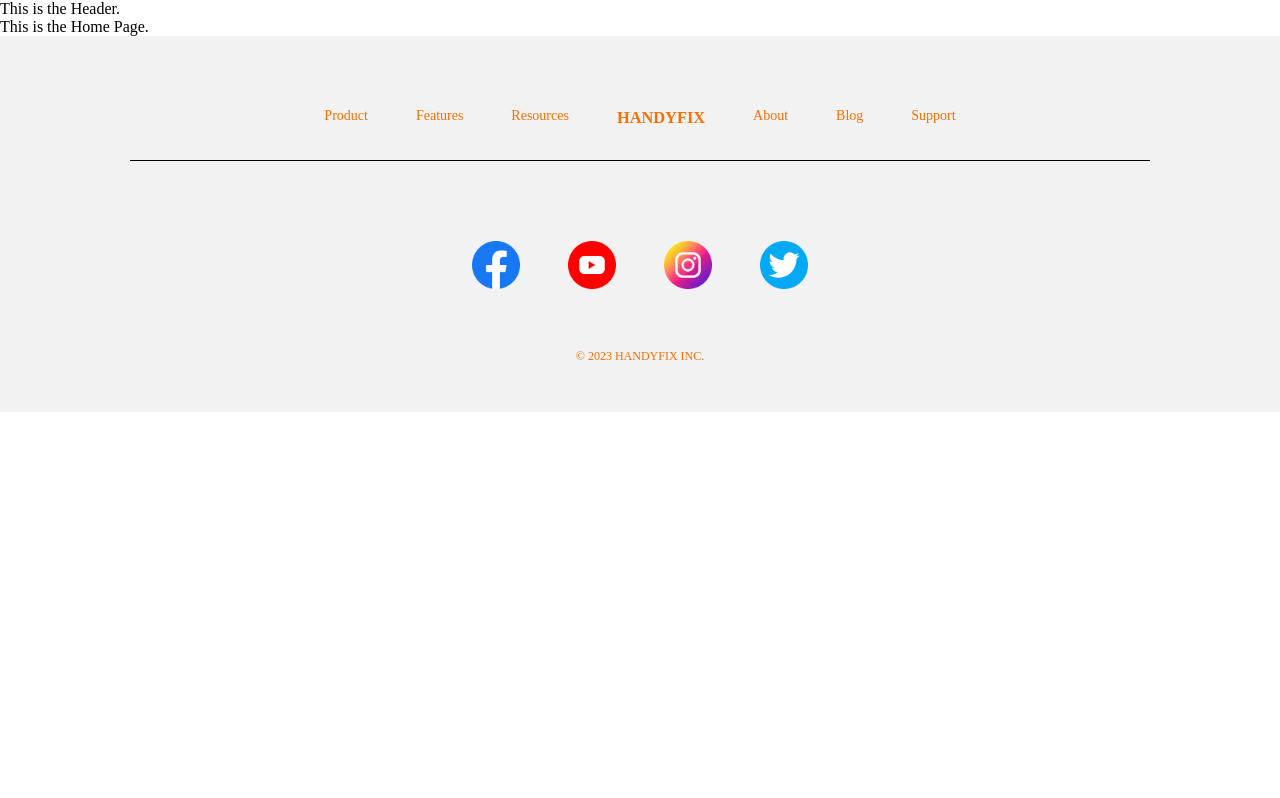
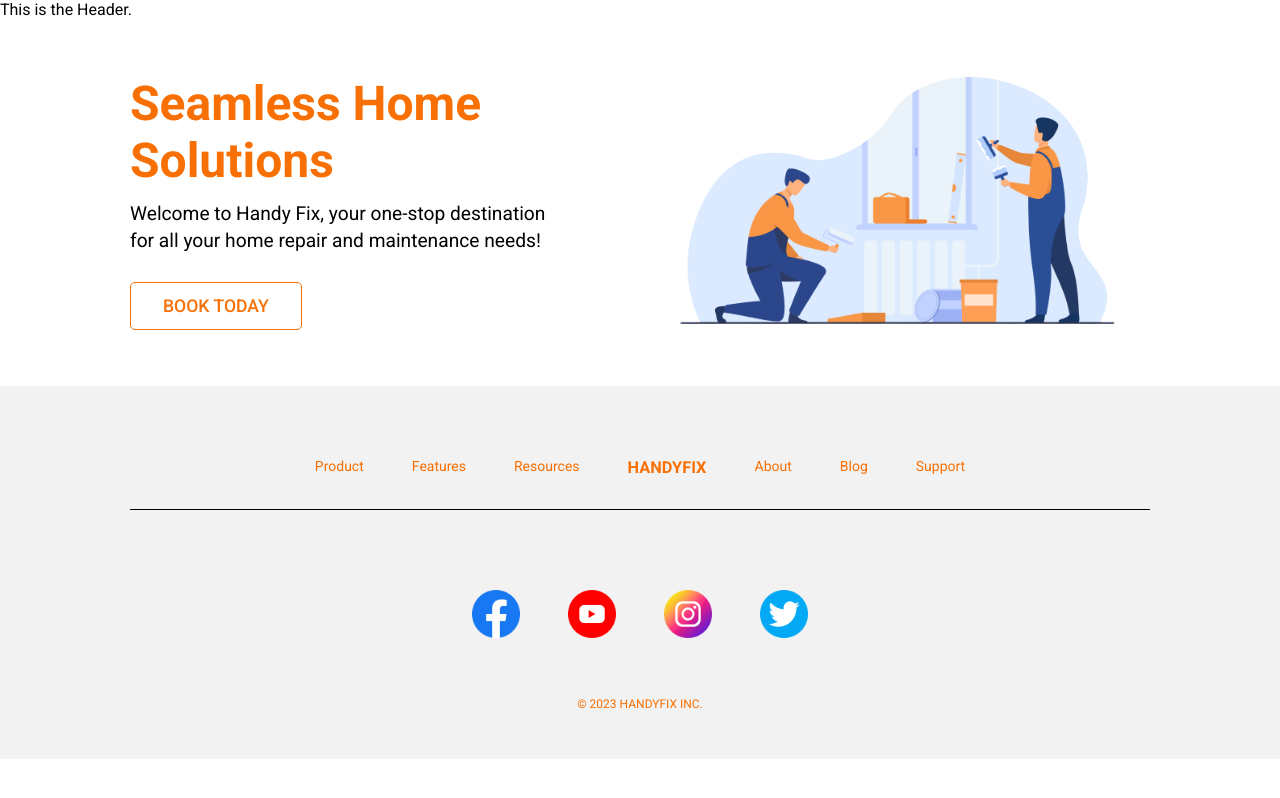
Before and after one commit to handyfix-org/handyfix-client, a React (Vite) app: page / in a window 1280 px wide. Built offline with nearby package versions, Linux system fonts and the light colour scheme.

Commit message:
( Added HomePage Hero, Added Fonts)

```diff
--- a/index.html
+++ b/index.html
@@ -4,7 +4,13 @@
     <meta charset="UTF-8" />
     <link rel="icon" type="image/svg+xml" href="/vite.svg" />
     <meta name="viewport" content="width=device-width, initial-scale=1.0" />
-    <title>Vite + React + TS</title>
+    <link rel="preconnect" href="https://fonts.googleapis.com" />
+    <link rel="preconnect" href="https://fonts.gstatic.com" crossorigin />
+    <link
+      href="https://fonts.googleapis.com/css2?family=Raleway:wght@100;200;300;400;500;700&family=Roboto:wght@400;500;700&display=swap"
+      rel="stylesheet"
+    />
+    <title>HandyFix</title>
   </head>
   <body>
     <div id="root"></div>
--- /dev/null
+++ b/src/components/Hero/Hero.jsx
@@ -0,0 +1,23 @@
+import "../Hero/Hero.scss";
+import HeroImage from "../../assets/images/Hero.png";
+import { Link } from "react-router-dom";
+
+function Hero() {
+  return (
+    <>
+      <section className="hero">
+        <div className="hero__content-container">
+          <h1 className="hero__heading">Seamless Home Solutions</h1>
+          <p className="hero__description">
+            Welcome to Handy Fix, your one-stop destination for all your home
+            repair and maintenance needs!
+          </p>
+          <Link className="hero__button">Book Today</Link>
+        </div>
+        <img className="hero__image" src={HeroImage} alt="HandyMan" />
+      </section>
+    </>
+  );
+}
+
+export default Hero;
--- /dev/null
+++ b/src/components/Hero/Hero.scss
@@ -0,0 +1,68 @@
+@use "../../styles/partials/mixins" as *;
+@use "../../styles/partials/colors" as *;
+
+.hero {
+  display: flex;
+  justify-content: center;
+  margin-top: 24px;
+  gap: 2rem;
+  flex-direction: column;
+  padding: 0 1rem;
+  width: 100%;
+  @include tablet {
+    @include desktop-margin;
+    flex-direction: row;
+    padding: 0 3rem;
+    gap: 5rem;
+  }
+
+  &__heading {
+    font-size: 3rem;
+    color: $HandFix-Orange;
+  }
+  &__description {
+    font-size: 1.2rem;
+    line-height: 1.4;
+  }
+
+  &__content-container {
+    display: flex;
+    flex-direction: column;
+    justify-content: center;
+    gap: 0.75rem;
+
+    @include tablet {
+      flex: 1;
+    }
+  }
+  &__image {
+    width: 100%;
+    @include tablet {
+      width: 80%;
+    }
+    @include desktop {
+      width: 50%;
+    }
+  }
+  &__button {
+    align-self: center;
+    color: $HandFix-Orange;
+    text-transform: uppercase;
+    font-weight: 500;
+    font-size: 1.1rem;
+    margin-top: 1rem;
+    border: 1px solid $HandFix-Orange;
+    border-radius: 5px;
+    text-align: center;
+    padding: 0.8rem 2rem;
+    transition: background-color 0.3s ease;
+
+    @include tablet {
+      align-self: flex-start;
+    }
+    &:hover {
+      background-color: $HandFix-Orange;
+      color: white;
+    }
+  }
+}
--- a/src/pages/HomePage/HomePage.tsx
+++ b/src/pages/HomePage/HomePage.jsx
@@ -1,7 +1,8 @@
 import "./HomePage.scss";
+import Hero from "../../components/Hero/Hero";
 
 function HomePage() {
-  return <>This is the Home Page.</>;
+  return <Hero />;
 }
 
 export default HomePage;
--- a/src/styles/partials/_global.scss
+++ b/src/styles/partials/_global.scss
@@ -2,11 +2,11 @@
 @use "./fonts" as *;
 @use "./mixins" as *;
 @use "./variables" as *;
-
 
 * {
   padding: 0;
   margin: 0;
   list-style-type: none;
   text-decoration: none;
+  font-family: "Roboto", sans-serif;
 }
```
Also changed, not shown: src/assets/images/Hero.png (added).
